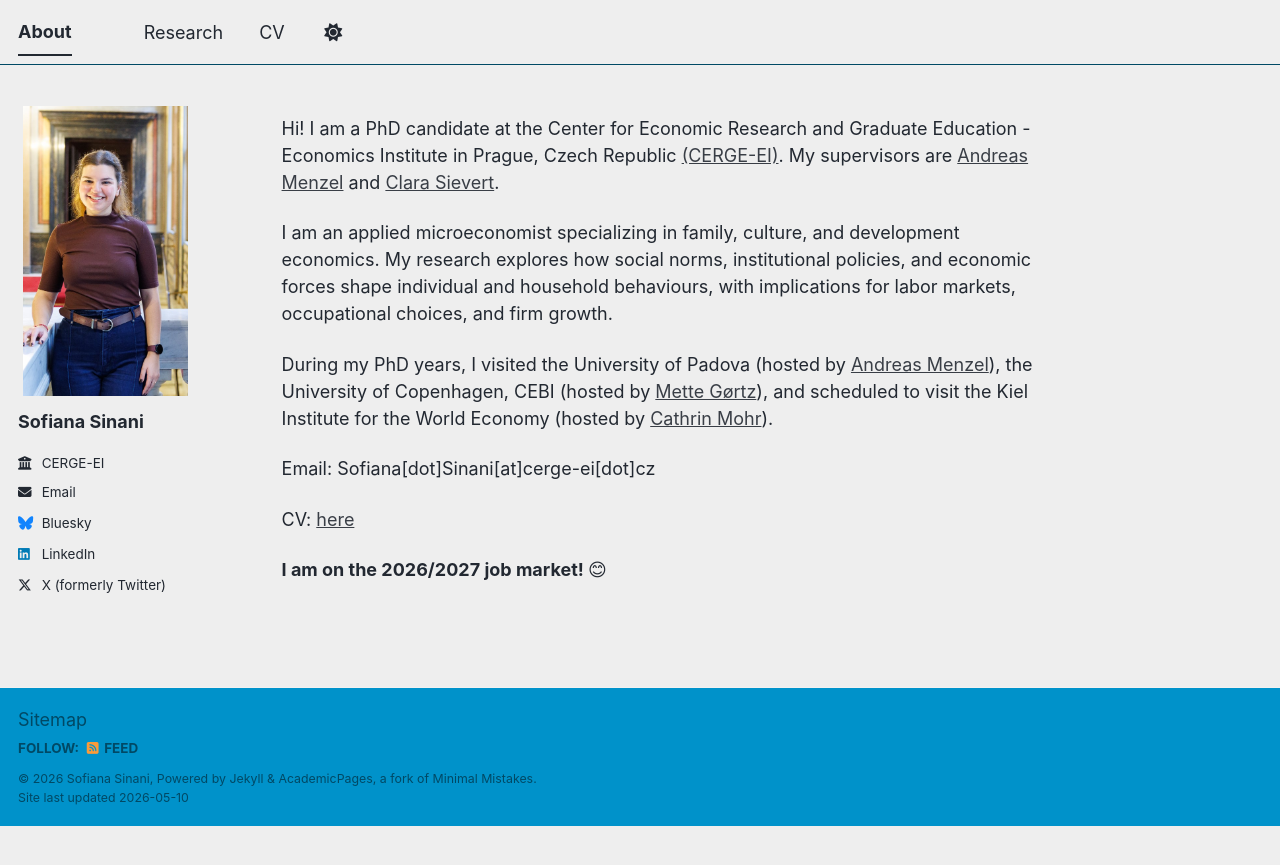
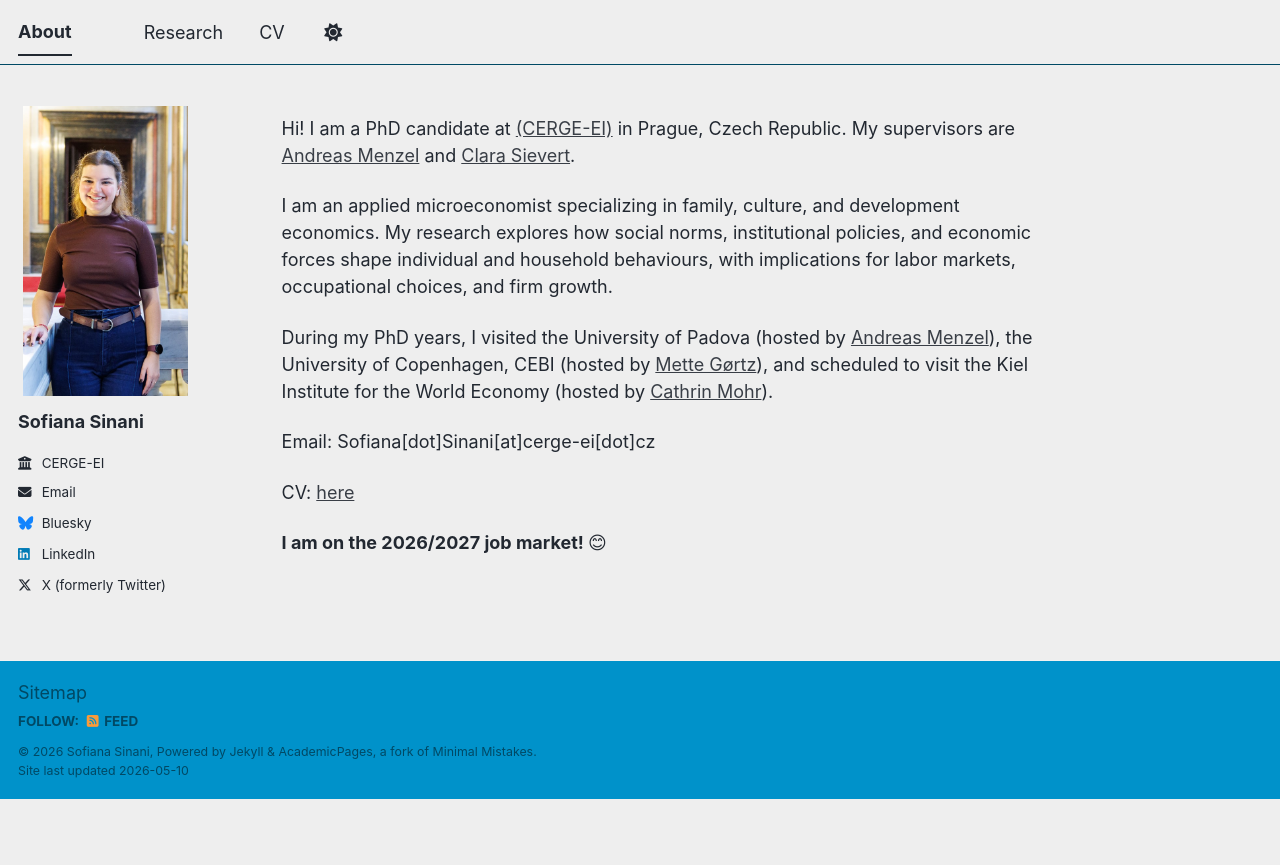
Before and after one commit to sofianasinani/sofianasinani.github.io, a Jekyll site: the page built from _pages/about.md, in a window 1280 px wide. Shown: the top 865 px of the page. Built offline with Jekyll 4.4.1, drawn with Linux system fonts in a browser that asks for light colours; a script bundle is joined from its source files by our own code; library files that are not in the unit come from our copies.

Commit message:
Update about.md

```diff
--- a/_pages/about.md
+++ b/_pages/about.md
@@ -7,7 +7,7 @@ redirect_from:
   - /about.html
 ---
 
-Hi! I am a PhD candidate at the Center for Economic Research and Graduate Education - Economics Institute in Prague, Czech Republic [(CERGE-EI)](https://www.cerge-ei.cz/). My supervisors are [Andreas Menzel](https://sites.google.com/view/andreasmenzel/home) and [Clara Sievert](https://clarasievert.com/).
+Hi! I am a PhD candidate at [(CERGE-EI)](https://www.cerge-ei.cz/) in Prague, Czech Republic. My supervisors are [Andreas Menzel](https://sites.google.com/view/andreasmenzel/home) and [Clara Sievert](https://clarasievert.com/).
 
 I am an applied microeconomist specializing in family, culture, and development economics. My research explores how social norms, institutional policies, and economic forces shape individual and household behaviours, with implications for labor markets, occupational choices, and firm growth.
 
```
